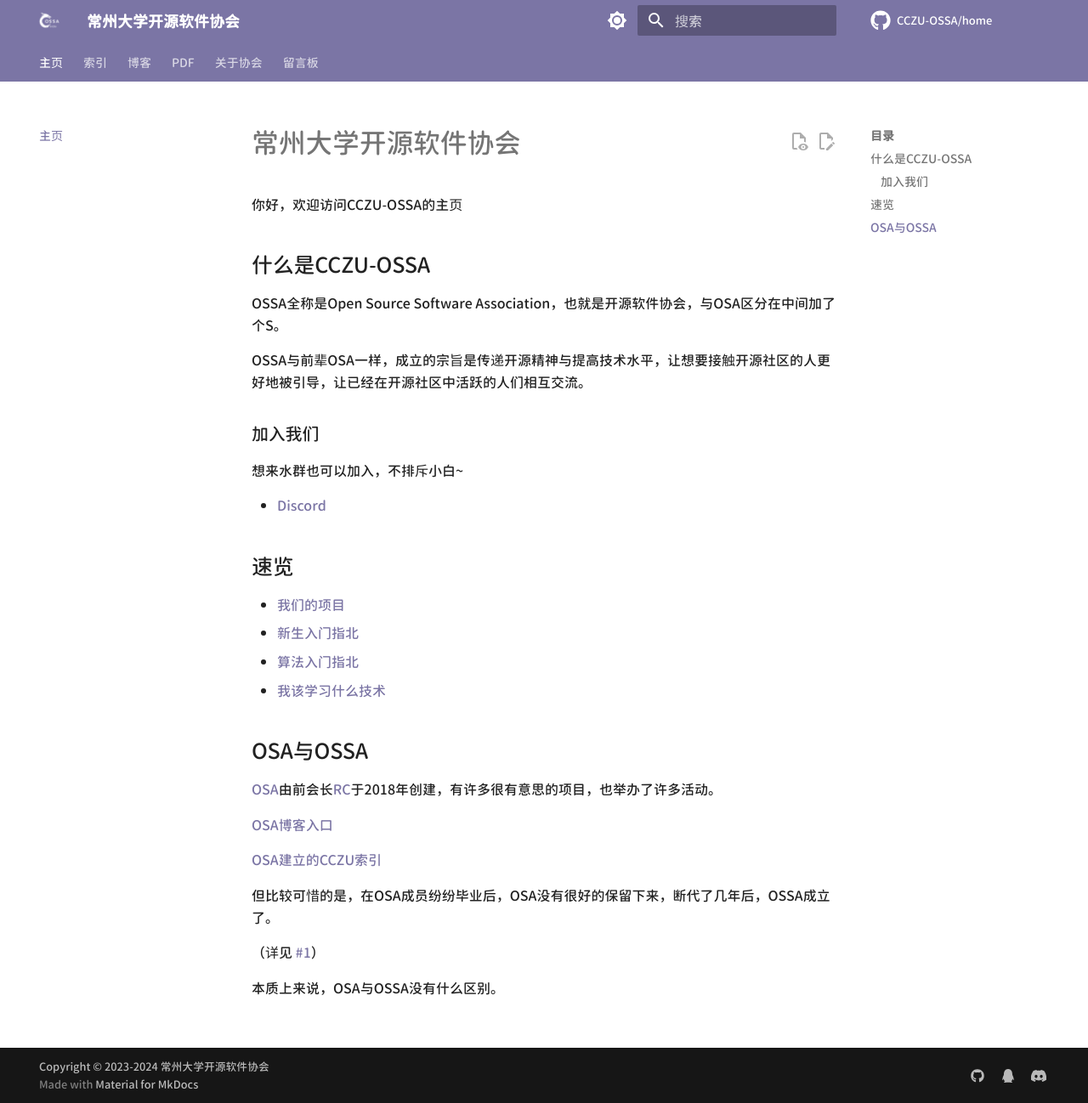
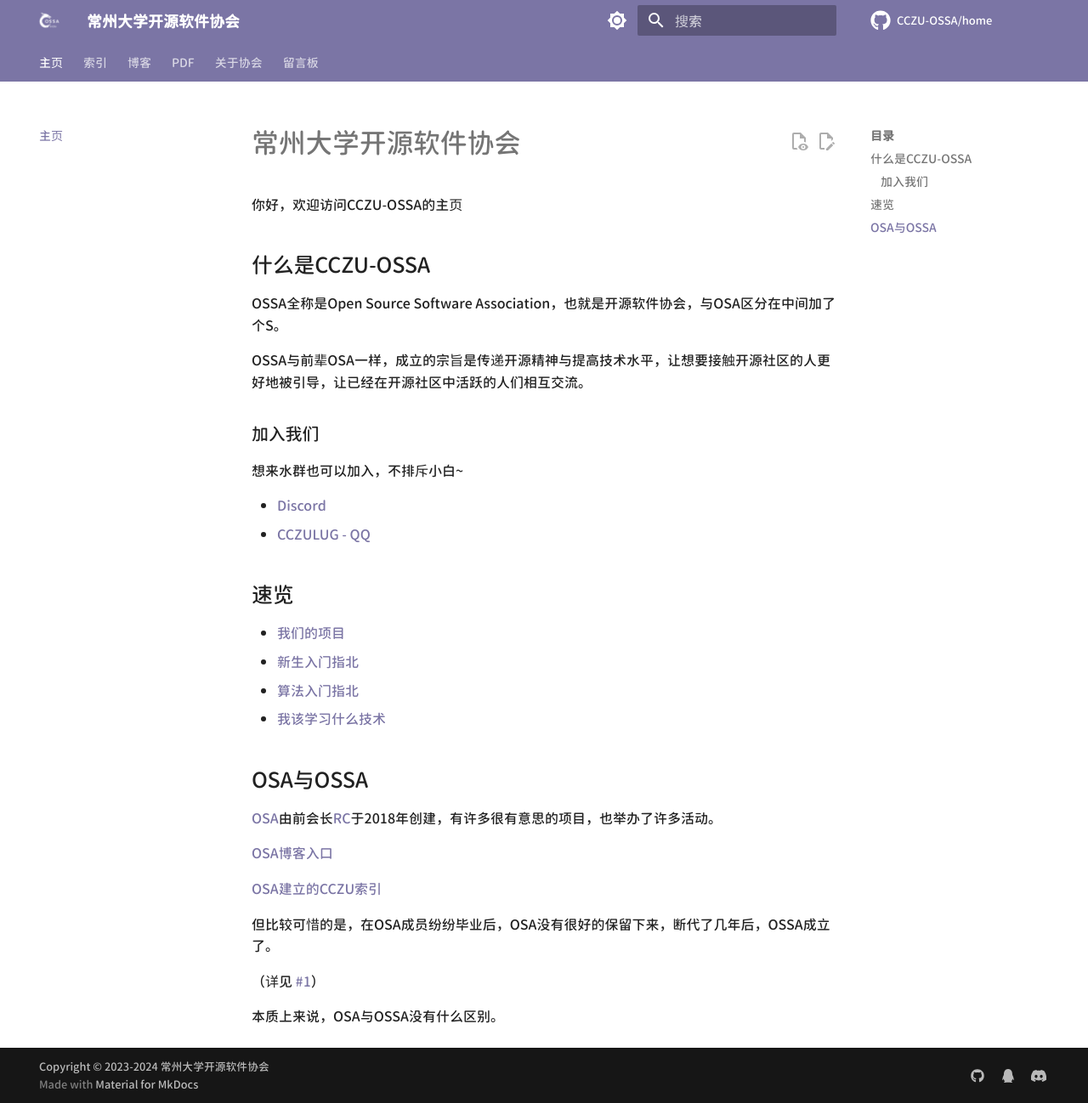
Before and after one commit to CCZU-OSSA/home, an MkDocs documentation site: the page built from docs/index.md, in a window 1280 px wide and 1298 px high. Shown: the whole window at 85% size. Built offline with MkDocs 1.6.1 and Material for MkDocs 9.7.7, drawn with Linux system fonts in a browser that asks for light colours; some web fonts are replaced; comment, search, counter and statistics services are not loaded.

Commit message:
Update index.md

```diff
--- a/docs/index.md
+++ b/docs/index.md
@@ -17,6 +17,7 @@ OSSA与前辈OSA一样，成立的宗旨是传递开源精神与提高技术水
 想来水群也可以加入，不排斥小白~
 
  - [Discord](https://discord.gg/hkkmsQaBGQ)
+ - [CCZULUG - QQ](https://qm.qq.com/q/GmxB1JXSIA)
 
 ## 速览
 
```
